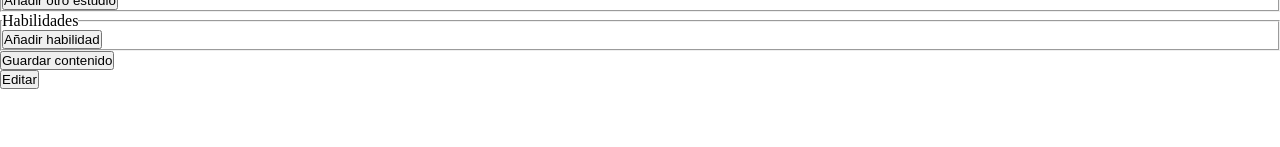
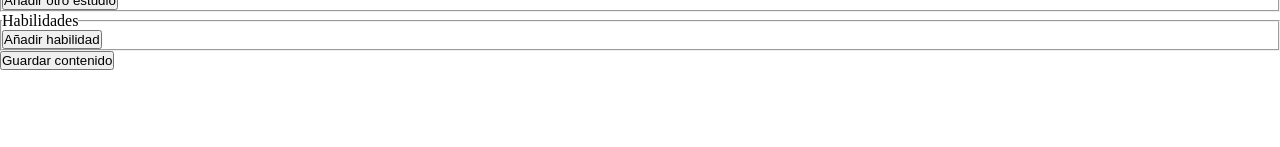
Before and after one commit to kopolo435/cv-application, a React (Vite) app: page / in a window 1280 px wide. Shown: the part 153-300 px from the top of the page. Built offline with nearby package versions, Linux system fonts and the light colour scheme.

Commit message:
Agrega switch entre edit y submitt states al display

```diff
--- a/src/components/MainDisplay.jsx
+++ b/src/components/MainDisplay.jsx
@@ -15,12 +15,12 @@ function getPersonalInfoMap() {
 }
 
 function MainDisplay() {
-  const [status, setStatus] = useState("");
+  const [status, setStatus] = useState("edit");
   const [educationData, setEducationData] = useState(new Map());
   const [jobData, setJobData] = useState(new Map());
   const [personalData, setPersonalData] = useState(getPersonalInfoMap());
   const [skillData, setSkillData] = useState(new Map());
-  return (
+  return status === "edit" ? (
     <main>
       <CvForm
         status={status}
@@ -34,11 +34,6 @@ function MainDisplay() {
         skillData={skillData}
         setSkillData={setSkillData}
       ></CvForm>
-      <Button
-        type={"button"}
-        content={"Editar"}
-        handleClick={() => setStatus("edit")}
-      ></Button>
       <Preview
         educationData={educationData}
         jobData={jobData}
@@ -46,6 +41,20 @@ function MainDisplay() {
         skillData={skillData}
       ></Preview>
     </main>
+  ) : (
+    <main>
+      <Preview
+        educationData={educationData}
+        jobData={jobData}
+        personalData={personalData}
+        skillData={skillData}
+      ></Preview>
+      <Button
+        type={"button"}
+        content={"Editar"}
+        handleClick={() => setStatus("edit")}
+      ></Button>
+    </main>
   );
 }
 
```
